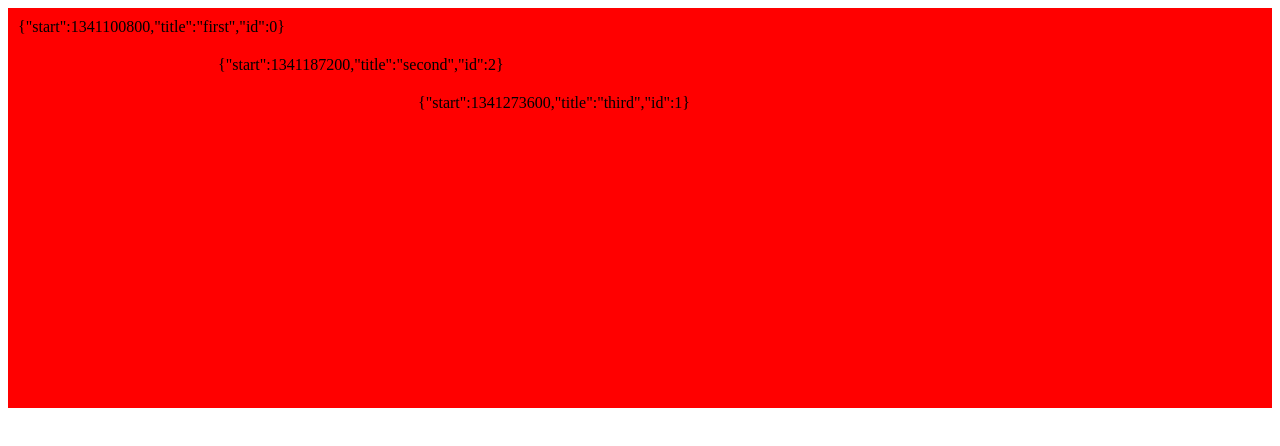
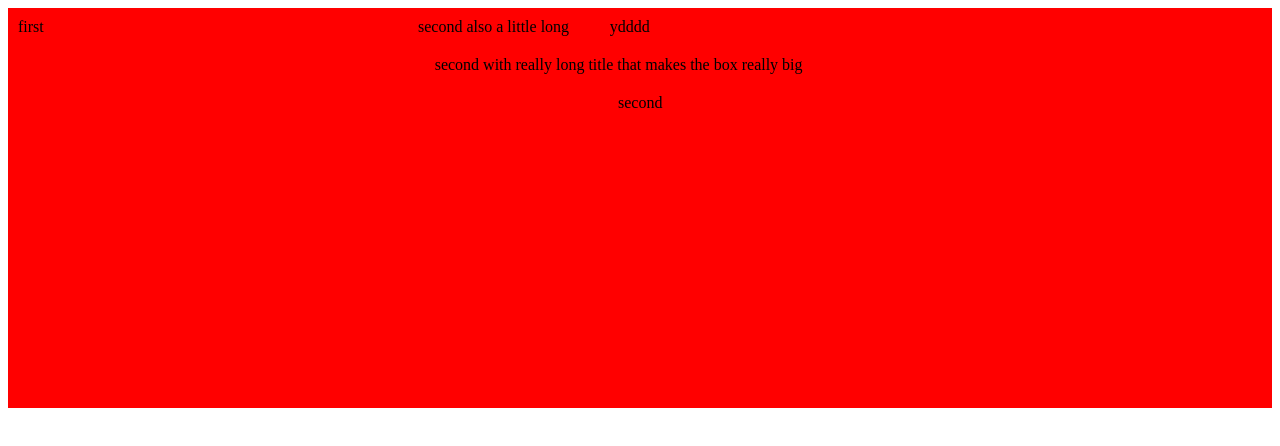
Before and after one commit to my8bird/timelinejs, a plain HTML site: page index.html in a window 1280 px wide. Drawn offline with nearby package versions, Linux system fonts and the light colour scheme.

Commit message:
Layout now works

```diff
--- a/demo/data.js
+++ b/demo/data.js
@@ -1,12 +1,17 @@
 (function() {
-   function getDate(day) {
-      return new Date(2012, 6, day).getTime() / 1000;
+   function getDate(day, hour) {
+      return new Date(2012, 6, day, hour || 0).getTime() / 1000;
    }
    window.demo = {
       'data': [
          {start: getDate(1), title: 'first',  id: 0},
-         {start: getDate(3), title: 'third',  id: 1},
-         {start: getDate(2), title: 'second', id: 2}
+         {start: getDate(3), title: 'second also a little long',  id: 1},
+         {start: getDate(3, 23), title: 'ydddd', id: 2},
+         {start: getDate(3, 2), title: 'second with really long title that makes the box really big', id: 3},
+         {start: getDate(4), title: 'second', id: 4},
+         {start: getDate(8), title: 'second', id: 5},
+         {start: getDate(10), title: 'second', id: 6},
+         {start: getDate(15), title: 'second', id: 7}
       ]
    };
 }());
--- a/src/timeline.css
+++ b/src/timeline.css
@@ -4,10 +4,12 @@
    padding: 0px;
 
    position: relative;
+
+   overflow-x: scroll;
 }
 
 .event {
    position: absolute;
    display: inline-block;
-   margin: 10px;
+   padding: 10px;
 }
--- a/src/timeline.js
+++ b/src/timeline.js
@@ -3,6 +3,19 @@ window.Timeline = {};
 (function (Timeline, Handlebars) {
 
 }(window.Timeline, window.Handlebars));
+
+
+
+function elmBox(elm) {
+   var pos = elm.position()
+   ,   x   = pos.left
+   ,   y   = pos.top;
+   return {x1: x,
+           y1: y,
+           x2: x + elm.outerWidth(),
+           y2: y + elm.outerHeight()}
+}
+
 
 (function(Timeline, Backbone) {
    Timeline.Event = Backbone.Model.extend({
@@ -23,7 +36,7 @@ window.Timeline = {};
       model: null,
 
       render: function() {
-         this.$el.html(JSON.stringify(this.model.attributes));
+         this.$el.html(this.model.get('title'));
          return this;
       }
    });
@@ -96,21 +109,67 @@ window.Timeline = {};
       }
    });
 
+
+
+
    Timeline.LayoutEngine = function () {
    };
 
    _.extend(Timeline.LayoutEngine.prototype, {
       doLayout: function(views) {
-         var y = 0, min = views[0].model.get('start');
+         var min_date = views[0].model.get('start')
+         ,   placed_views = [];
 
          _.each(views, function(view) {
-            var new_y = y + view.$el.outerHeight(true)
-            ,   x = this.dateToPixel(view.model.get('start'), min);
-            console.log(x);
+            var x = this.dateToPixel(view.model.get('start'), min_date);
+
+            // filter out views that will never collide with this
+            placed_views = this._filterViewsColliding(placed_views, x, x+view.$el.outerWidth());
+
+            // Set X now as no force on earth can change this
             view.$el.css('left', x);
-            view.$el.css('top', y);
-            y  = new_y;
+
+            // Determine the lowest Y value that can paint this element without
+            // colliding with others
+            view.$el.css('top', this._findBestHeight(placed_views, view));
+
+            // Store the view so that we can test for collisions
+            // with later events.
+            placed_views.push(view);
          }, this);
+      },
+
+      _findBestHeight: function(placed, view) {
+         var y1     = 0
+         ,   y2     = view.$el.height()
+         ,   height = y2
+         ,   p_box;
+
+         for (var i = 0; i < placed.length, v = placed[i]; i++) {
+            p_box = elmBox(v.$el);
+            if ((y1 < p_box.y2), (y2 > p_box.y1)) { // ! collide
+               y1 = p_box.y2;
+               y2 = y1 + height;
+            }
+            else {
+               break;
+            }
+         }
+
+         return y1;
+      },
+
+      _filterViewsColliding: function(views, left, right) {
+         views = _.filter(views, function(v) {
+            var left2  = v.$el.position().left
+            ,   right2 = left2 + v.$el.outerWidth();
+
+            return (left < right2) || (right < left2);
+         });
+
+         return _.sortBy(views, function(v) {
+            return v.$el.position().top;
+         });
       },
 
       dateToPixel: function(date, min) {
```
